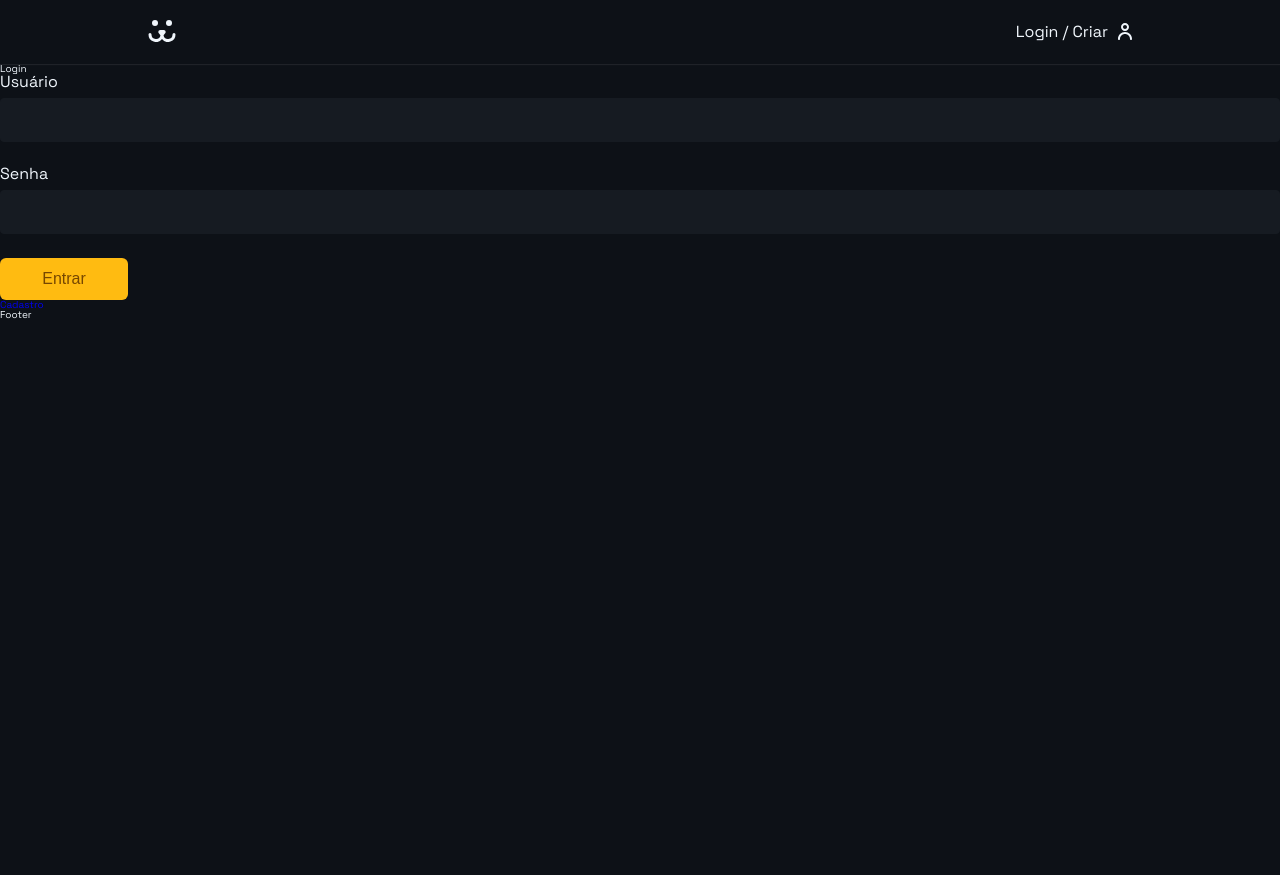
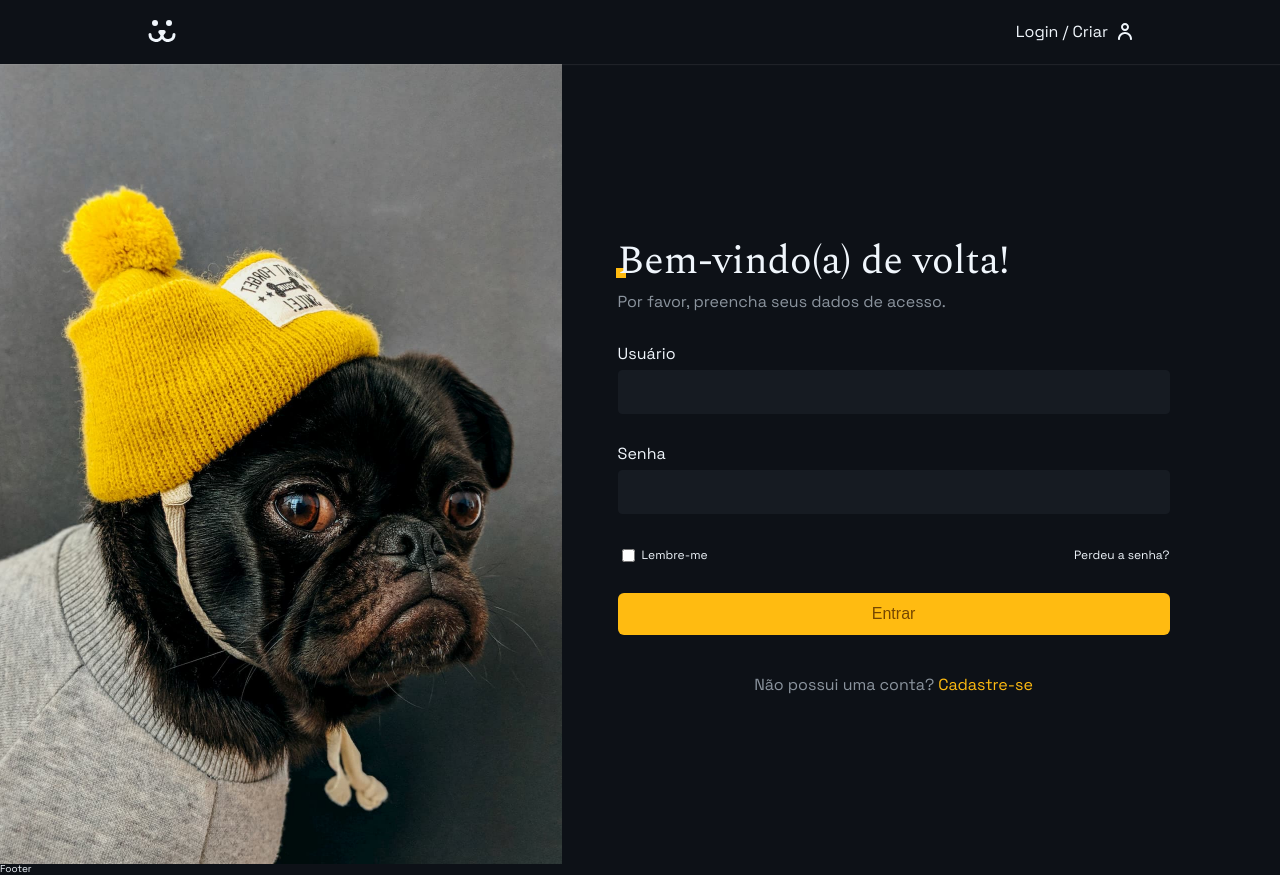
Before and after one commit to jfrts/dogs-react, a React (Vite) app: page /login in a window 1280 px wide. Before the commit the page ends 800 px from the top, so only its background shows below. Built offline with nearby package versions, Linux system fonts and the light colour scheme.

Commit message:
feat: login form styles

```diff
--- a/index.html
+++ b/index.html
@@ -11,7 +11,7 @@
 
     <title>Dogs</title>
 
-    <link href="https://fonts.googleapis.com/css2?family=Space+Grotesk:wght@400;700&display=swap" rel="stylesheet" />
+    <link href="https://fonts.googleapis.com/css2?family=Space+Grotesk:wght@400;700&family=Spectral&display=swap" rel="stylesheet" />
 </head>
 
 <body>
--- a/src/components/Form/Button/styles.css
+++ b/src/components/Form/Button/styles.css
@@ -8,6 +8,7 @@
     padding: 1.2rem 2.4rem;
     transition: 0.1s;
     min-width: 12.8rem;
+    width: 100%;
 }
 
 .button:hover,
@@ -20,3 +21,21 @@
     opacity: 0.5;
     cursor: wait;
 }
+
+.login-support-buttons {
+    align-items: center;
+    display: flex;
+    justify-content: space-between;
+    margin-bottom: 2.8rem;
+}
+
+.login-support-buttons label {
+    align-items: center;
+    display: flex;
+    gap: 0.4rem;
+}
+
+.login-support-buttons span,
+.login-support-buttons a {
+    font-size: 1.2rem;
+}
--- a/src/components/Form/Input/styles.css
+++ b/src/components/Form/Input/styles.css
@@ -2,7 +2,7 @@
     display: flex;
     flex-direction: column;
     gap: 0.8rem;
-    margin-bottom: 1.6rem;
+    margin-bottom: 2.4rem;
     padding-bottom: 0.8rem;
 }
 
@@ -30,7 +30,7 @@
 }
 
 .input-label .error {
-    color: #f31;
+    color: var(--error-color);
     font-size: 1.4rem;
     line-height: 1;
     margin-top: 0.4rem;
--- /dev/null
+++ b/src/components/helpers/Error/index.jsx
@@ -0,0 +1,11 @@
+import "./styles.css";
+
+export function Error({ errorMessage }) {
+  if (!errorMessage) {
+    return null;
+  }
+
+  return (
+    <p className="errorMessage">{errorMessage}</p>
+  )
+}
--- /dev/null
+++ b/src/components/helpers/Error/styles.css
@@ -0,0 +1,5 @@
+.errorMessage {
+    color: var(--error-color);
+    font-size: 1.2rem;
+    margin: 2.4rem 0;
+}
--- a/src/global.css
+++ b/src/global.css
@@ -133,6 +133,7 @@ table {
 }
 
 a {
+    color: var(--white);
     text-decoration: none;
 }
 
@@ -144,7 +145,8 @@ a {
     --black: #0d1117;
     --black-tint: #161b22;
     --main-type: 'Space Grotesk', sans-serif;
-    --second-type: 'Spectral', Georgia;
+    --second-type: 'Spectral', georgia;
+    --error-color: #f31;
 }
 
 html {
@@ -159,7 +161,41 @@ body {
 }
 
 .container {
+    margin: 0 auto;
     max-width: 1024px;
     padding: 0 2rem;
-    margin: 0 auto;
 }
+
+.title {
+    font-family: var(--second-type);
+    font-size: 2.8rem;
+    line-height: 1;
+    margin: 1rem 0;
+    position: relative;
+}
+
+.title::after {
+    background: var(--main-color);
+    border: 0.3rem;
+    bottom: 4px;
+    content: "";
+    display: block;
+    height: 1rem;
+    left: -2px;
+    position: absolute;
+    width: 1rem;
+    z-index: -1;
+}
+
+.animeLeft {
+    animation: animeLeft 300ms forwards;
+    opacity: 0;
+    transform: translateX(-20px);
+}
+
+@keyframes animeLeft {
+    to {
+        opacity: 1;
+        transform: initial;
+    }
+}
--- a/src/pages/Login/index.jsx
+++ b/src/pages/Login/index.jsx
@@ -1,12 +1,12 @@
 import { Route, Routes, Navigate } from "react-router-dom";
 import { useContext } from "react";
-
 import { UserContext } from "../../context/user-context";
-
 import { LoginForm } from "./subcomponents/LoginForm";
 import { LoginCreate } from "./subcomponents/LoginCreate";
 import { LoginPasswordLost } from "./subcomponents/LoginPasswordLost";
 import { LoginPasswordReset } from "./subcomponents/LoginPasswordReset";
+
+import "./styles.css";
 
 export function Login() {
   const { login } = useContext(UserContext);
@@ -16,13 +16,15 @@ export function Login() {
   }
 
   return (
-    <>
+    <section className="login-section">
+      <div className="login-section-forms">
         <Routes>
           <Route path="/" element={<LoginForm />} />
           <Route path="/criar" element={<LoginCreate />} />
           <Route path="/recuperar-senha" element={<LoginPasswordLost />} />
           <Route path="/resetar-senha" element={<LoginPasswordReset />} />
         </Routes>
-    </>
+      </div>
+    </section>
   );
 }
--- /dev/null
+++ b/src/pages/Login/styles.css
@@ -0,0 +1,34 @@
+.login-section {
+    display: grid;
+    grid-template-columns: 0.9fr 1.1fr;
+    min-height: 100vh;
+    gap: 3.2rem;
+}
+
+.login-section::before {
+    background: url("/public/assets/login.jpg") no-repeat center center;
+    background-size: cover;
+    content: "";
+    display: block;
+}
+
+.login-section-forms {
+    max-width: 60rem;
+    padding: 2.4rem;
+    align-self: center;
+}
+
+@media only screen and (max-width: 64rem) {
+    .login-section {
+        grid-template-columns: 1fr;
+    }
+
+    .login-section::before {
+        display: none;
+    }
+
+    .login-section-forms {
+        max-width: 100%;
+        padding: 2.4rem;
+    }
+}
--- a/src/pages/Login/subcomponents/LoginForm/index.jsx
+++ b/src/pages/Login/subcomponents/LoginForm/index.jsx
@@ -1,9 +1,12 @@
+import { useContext } from "react";
 import { Link } from "react-router-dom";
+import { UserContext } from "@/context/user-context";
 import { useForm } from "@/hooks/useForm";
 import { Input } from "@/components/Form/Input";
 import { Button } from "@/components/Form/Button";
-import { UserContext } from "../../../../context/user-context";
-import { useContext } from "react";
+import { Error } from "@/components/helpers/Error";
+
+import "./styles.css"
 
 export function LoginForm() {
   const username = useForm();
@@ -19,15 +22,29 @@ export function LoginForm() {
   }
 
   return (
-    <section>
-      <h1>Login</h1>
+    <section className="animeLeft">
+      <h1 className="login-title">Bem-vindo(a) de volta!</h1>
+      <p className="login-subtitle">Por favor, preencha seus dados de acesso.</p>
+
       <form onSubmit={submitForm}>
         <Input {...username} label="Usuário" type="text" name="username" />
         <Input {...password} label="Senha" type="password" name="password" />
+
+        <div className="login-support-buttons">
+          <label htmlFor="save">
+            <input type="checkbox" name="save" id="save" />
+            <span>Lembre-me</span>
+          </label>
+          <Link to="/">Perdeu a senha?</Link>
+        </div>
+
         {loading ? <Button disabled>Carregando...</Button> : <Button>Entrar</Button>}
-        {error && <p>{error}</p>}
+        {error && <Error errorMessage={error} />}
       </form>
-      <Link to="/login/criar">Cadastro</Link>
+
+      <div className="login-page-signup">
+        <p>Não possui uma conta? <Link to="/login/criar">Cadastre-se</Link></p>
+      </div>
     </section>
   );
 }
--- /dev/null
+++ b/src/pages/Login/subcomponents/LoginForm/styles.css
@@ -0,0 +1,41 @@
+.login-title {
+    font-family: var(--second-type);
+    font-size: 4rem;
+    line-height: 1;
+    margin: 4.8rem 0 0.8rem 0;
+    position: relative;
+}
+
+.login-title::after {
+    background: var(--main-color);
+    border: 0.3rem;
+    bottom: 4px;
+    content: "";
+    display: block;
+    height: 1rem;
+    left: -2px;
+    position: absolute;
+    width: 1rem;
+    z-index: -1;
+}
+
+.login-subtitle {
+    color: var(--white-shade);
+    font-size: 1.6rem;
+    line-height: 1.5;
+    margin-bottom: 3.2rem;
+}
+
+.login-page-signup {
+    margin: 4.2rem 0;
+    text-align: center;
+}
+
+.login-page-signup p {
+    font-size: 1.6rem;
+    color: var(--white-shade);
+}
+
+.login-page-signup a {
+    color: var(--main-color);
+}
```
Lines whose indentation alone changed are shown as unchanged.
